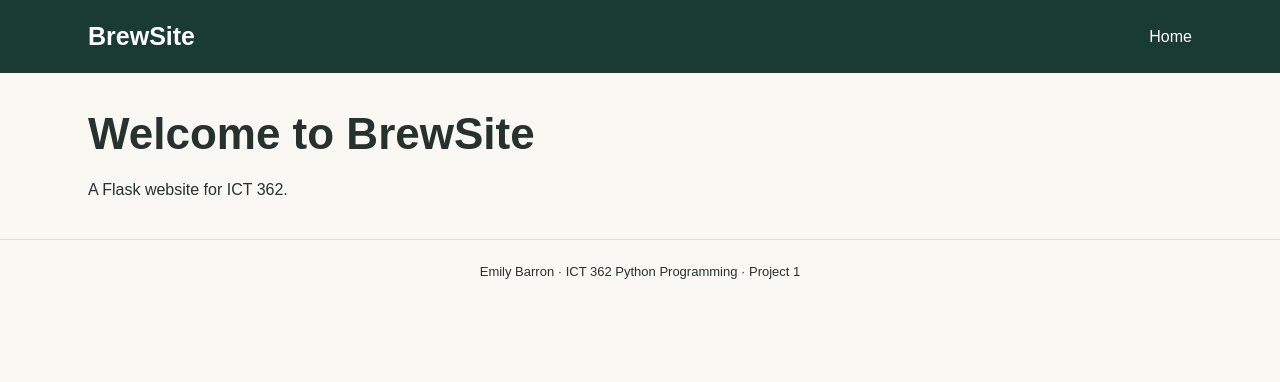
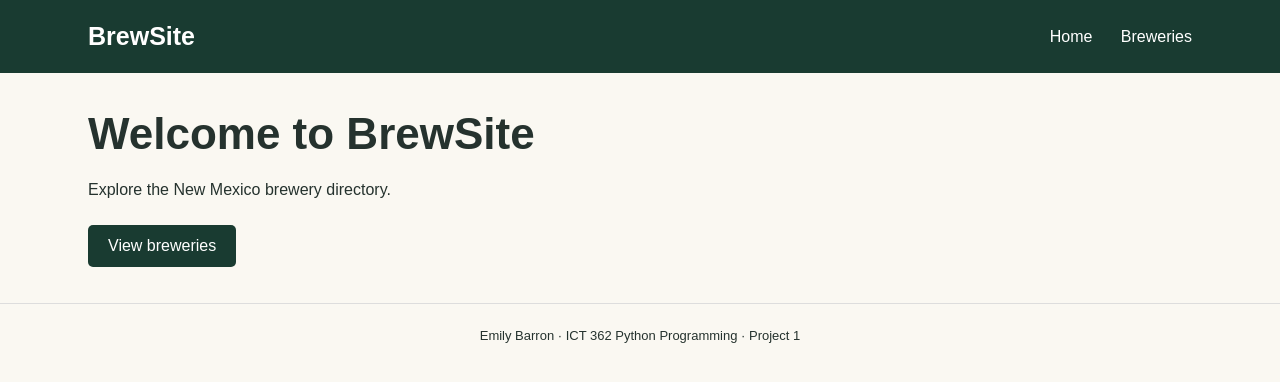
Before and after one commit to ebarron939/brewsite, a Flask app: page / in a window 1280 px wide. Shown: the top 382 px of the page. Run offline with Flask 3, Linux system fonts and the light colour scheme.

Commit message:
Add brewery directory using Open Brewery DB

```diff
--- a/app.py
+++ b/app.py
@@ -1,9 +1,51 @@
-"""BrewSite initial Flask application."""
+"""BrewSite Flask application for ICT 362 Project 1."""
+import json
+from pathlib import Path
+from urllib.error import URLError
+from urllib.parse import urlencode
+from urllib.request import Request, urlopen
 from flask import Flask, render_template
+
 app = Flask(__name__)
+BASE_DIR = Path(__file__).resolve().parent
+
+
+def load_breweries():
+    """Get New Mexico breweries, using the saved snapshot if the API fails."""
+    query = urlencode({"by_state": "new_mexico", "per_page": 8})
+    request = Request(
+        "https://api.openbrewerydb.org/v1/breweries?" + query,
+        headers={"User-Agent": "BrewSite student project"},
+    )
+    try:
+        with urlopen(request, timeout=5) as response:
+            records = json.load(response)
+        if not isinstance(records, list) or not records:
+            raise ValueError("No brewery records returned")
+        if not all(isinstance(row, dict) and row.get("name") for row in records):
+            raise ValueError("Unexpected brewery records")
+        source = "Open Brewery DB"
+    except (URLError, TimeoutError, ValueError, OSError):
+        records = json.loads((BASE_DIR / "data" / "breweries.json").read_text())
+        source = "Saved Open Brewery DB snapshot from October 2, 2026"
+    return records, source
+
+
 @app.route("/")
 @app.route("/home")
 def home():
     return render_template("home.html", title="Home")
+
+
+@app.route("/brewery")
+@app.route("/breweries")
+@app.route("/Breweries")
+def brewery():
+    breweries, source = load_breweries()
+    return render_template(
+        "brewery.html", title="Breweries", breweries=breweries, source=source
+    )
+
+
 if __name__ == "__main__":
     app.run(host="127.0.0.1", port=5000)
--- a/templates/base.html
+++ b/templates/base.html
@@ -10,7 +10,7 @@
   <header><nav aria-label="Main navigation">
     <a class="brand" href="{{ url_for('home') }}">BrewSite</a>
     <div><a href="{{ url_for('home') }}">Home</a>
-    </div>
+    <a href="{{ url_for('brewery') }}">Breweries</a></div>
   </nav></header>
   <main>{% block content %}{% endblock %}</main>
   <footer>Emily Barron · ICT 362 Python Programming · Project 1</footer>
--- a/templates/home.html
+++ b/templates/home.html
@@ -1,2 +1,2 @@
 {% extends "base.html" %}
-{% block content %}<h1>Welcome to BrewSite</h1><p>A Flask website for ICT 362.</p>{% endblock %}
+{% block content %}<h1>Welcome to BrewSite</h1><p>Explore the New Mexico brewery directory.</p><a class="button" href="{{ url_for('brewery') }}">View breweries</a>{% endblock %}
```
Also changed, not shown: data/breweries.json (added, +1 -0 lines), templates/brewery.html (added, +21 -0 lines).
